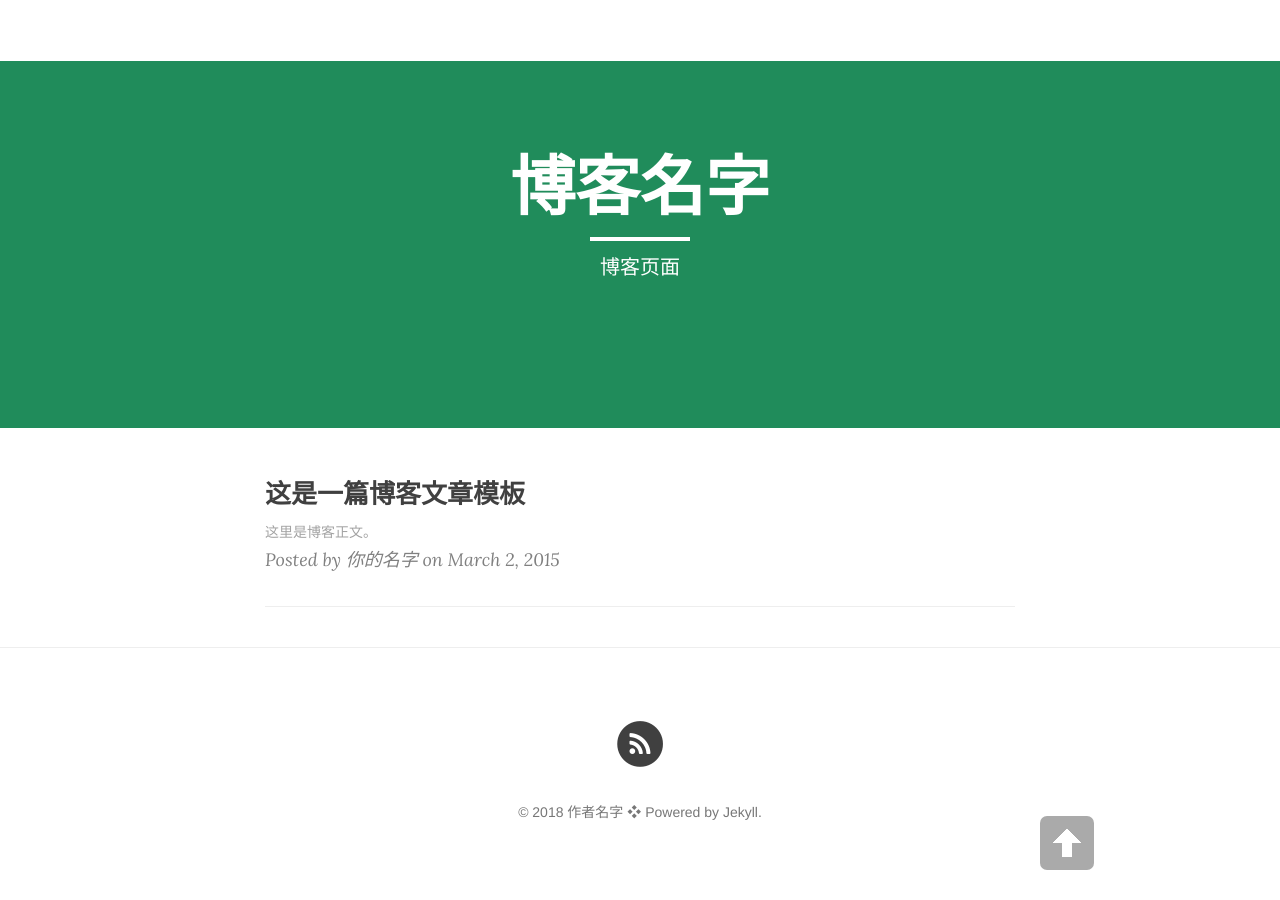
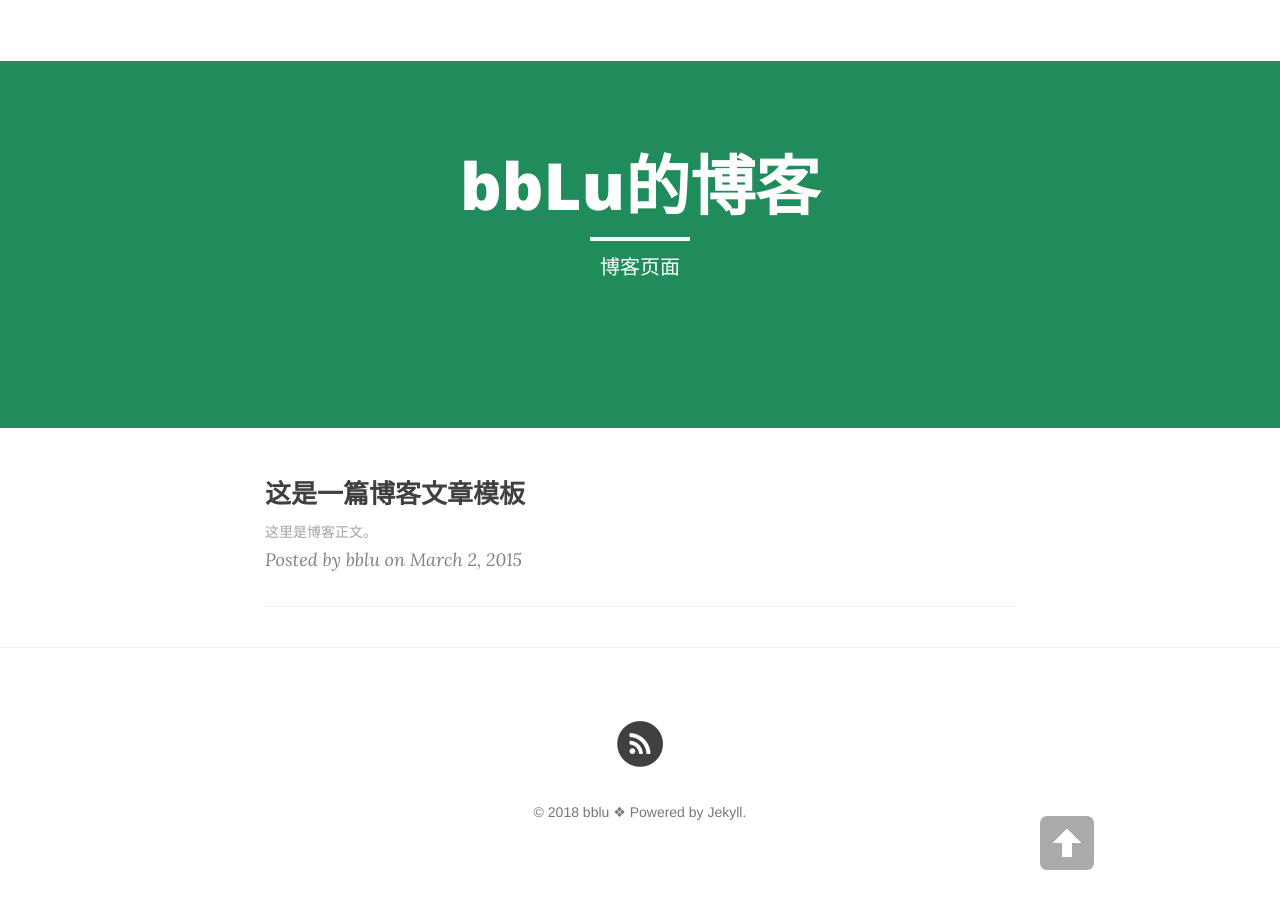
Before and after one commit to bblu/profile, a Jekyll site: the page built from index.html, in a window 1280 px wide. Built offline with Jekyll 4.4.1, drawn with Linux system fonts in a browser that asks for light colours; nearby versions of some CDN libraries; the list of posts is cut into pages by our own code.

Commit message:
Update _config.yml

```diff
--- a/_config.yml
+++ b/_config.yml
@@ -1,16 +1,16 @@
 # Site settings
-title: 博客名字 # 你的博客名字，可以定义修订
+title: bbLu的博客 # 你的博客名字，可以定义修订
 header-img: "img/green.jpg"
 tagline: "cn"
-description: "这是我的博客"  # 一句话描述你的博客
+description: "Just do IT"  # 一句话描述你的博客
 baseurl: ""
-url: "http://cnfeat"  # 此处填写你的博客地址
+url: "http://bblu.tk"  # 此处填写你的博客地址
 
 # About/contact
 owner:
-  name: "作者名字" # 填写作者信息：名字
-  email: X@gmail.com # 填写作者信息：邮箱
-  bio: "你的博客描述" # 填写作者信息：博客描述
+  name: "bblu" # 填写作者信息：名字
+  email: gmwblu@gmail.com # 填写作者信息：邮箱
+  bio: "Just do IT" # 填写作者信息：博客描述
 
 # Data
 gavatar: img/favicon.png # 浏览器地址栏小图标，可自定义更改
@@ -43,7 +43,7 @@ defaults:
       type: "posts"
     values:
       layout: "post"
-      author: "你的名字" # 你的名字
+      author: "bblu" # 你的名字
       header-img: "img/green.jpg" # We don't want posts without a header image, that whould mean white on white
 
 # Comments
```
